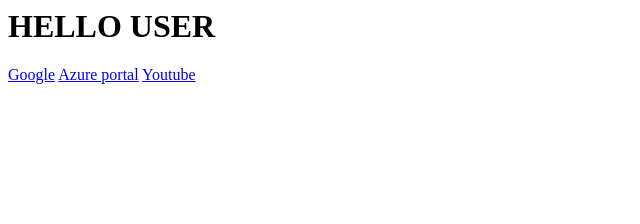
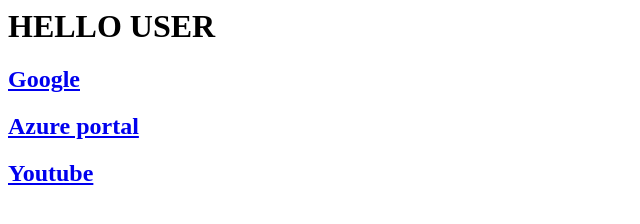
Before and after one commit to Lkdec/Lkdec.github.io, a plain HTML site: page index.html in a window 1280 px wide. Shown: the whole page, without its empty margins (0-640 px from the left). Drawn offline with Linux system fonts and the light colour scheme.

Commit message:
Update index.html

```diff
--- a/index.html
+++ b/index.html
@@ -3,8 +3,8 @@
 <body>
 
     <h1>HELLO USER</h1>
-    <a href="https://www.google.com">Google</a>
-    <a href="https://portal.azure.com">Azure portal</a>
-    <a href="https://www.youtube.com">Youtube</a>
+    <h2><a href="https://www.google.com">Google</a></h2>
+    <h2><a href="https://portal.azure.com">Azure portal</a></h2>
+    <h2><a href="https://www.youtube.com">Youtube</a></h2>
 </body>
 </html>
```
